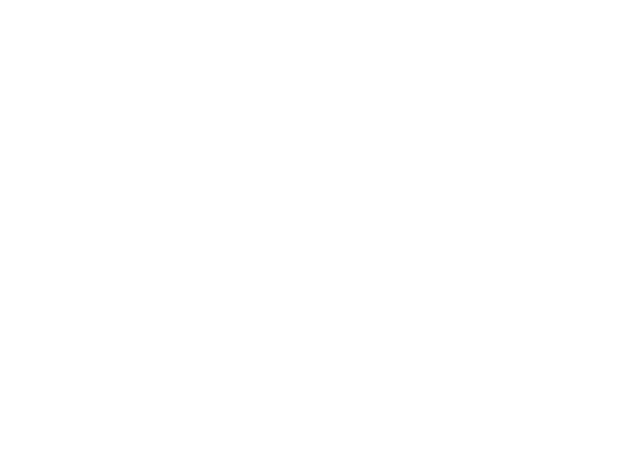
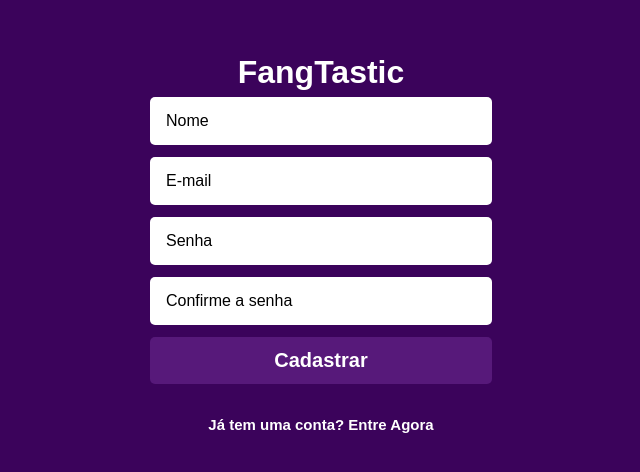
Before and after one commit to GPantoni/fangtastic-front-end, a React (Create React App) app: page /sign-up in a window 1280 px wide. Before the commit this address had no page. Shown: the part 160-632 px from the top of the page, without its empty margins (319-959 px from the left). Built offline with nearby package versions, Linux system fonts and the light colour scheme.

Commit message:
Add signUp layout + functionality

```diff
--- a/public/index.html
+++ b/public/index.html
@@ -3,6 +3,7 @@
   <head>
     <meta charset="utf-8" />
     <meta name="viewport" content="width=device-width, initial-scale=1" />
+    <link rel="shortcut icon" href="favicon.png" type="image/png">
     <title>Fangtastic</title>
   </head>
   <body>
--- a/src/App.js
+++ b/src/App.js
@@ -1,17 +1,17 @@
 import { BrowserRouter, Routes, Route } from "react-router-dom";
-import Products from "./pages/Products/index";
+import { Products, SignUp } from "./pages";
 
 export default function App() {
   return (
     <BrowserRouter>
       <Routes>
+        {/* <Route path="/home" element={<Sign-up />}></Route> */}
+        <Route path="/sign-up" element={<SignUp />}></Route>
+        {/* <Route path="/sign-in" element={<SignIn />}></Route> */}
         <Route path="/products" element={<Products />}></Route>
-        {/* <Route path="/sign-in" element={<Sign-in />}></Route>
-            <Route path="/sign-up" element={<Sign-up />}></Route>
-            <Route path="/home" element={<Sign-up />}></Route>
-            <Route path="/services" element={<Services />}></Route>
-            <Route path="/cart" element={<Cart />}></Route>
-            <Route path="/checkout" element={<Checkout />}></Route> */}
+        {/* <Route path="/services" element={<Services />}></Route>
+        <Route path="/cart" element={<Cart />}></Route>
+        <Route path="/checkout" element={<Checkout />}></Route> */}
       </Routes>
     </BrowserRouter>
   );
--- a/src/css/style.css
+++ b/src/css/style.css
@@ -7,4 +7,13 @@ a {
 }
 body {
   font-family: "Raleway", sans-serif;
+  min-height: 100vh;
 }
+.root {
+  width: 100%;
+  min-height: 100vh;
+
+  display: flex;
+  justify-content: center;
+  align-items: center;
+}
--- /dev/null
+++ b/src/pages/SignUp/index.js
@@ -0,0 +1,77 @@
+import React, { useState } from "react";
+import api from "../../services/api";
+import { Container, Form, Input, Button, StyledLink, Title } from "./style";
+
+export default function SignUp() {
+  const [formData, setFormData] = useState({
+    name: "",
+    email: "",
+    password: "",
+    confirmPassword: "",
+  });
+
+  function handleChange({ target }) {
+    setFormData({ ...formData, [target.name]: target.value });
+  }
+
+  async function handleSubmit(e) {
+    e.preventDefault();
+
+    if (formData.password !== formData.confirmPassword) {
+      alert("As senhas devem ser idênticas");
+      return;
+    }
+
+    const user = { ...formData };
+    delete user.confirmPassword;
+
+    try {
+      await api.signUp(user);
+    } catch (error) {
+      console.error(error);
+      alert("Erro! Tente novamente.");
+    }
+  }
+
+  return (
+    <Container>
+      <Title>FangTastic</Title>
+      <Form onSubmit={handleSubmit}>
+        <Input
+          placeholder="Nome"
+          type="text"
+          onChange={(e) => handleChange(e)}
+          name="name"
+          value={formData.name}
+          required
+        />
+        <Input
+          placeholder="E-mail"
+          type="email"
+          onChange={(e) => handleChange(e)}
+          name="email"
+          value={formData.email}
+          required
+        />
+        <Input
+          placeholder="Senha"
+          type="password"
+          onChange={(e) => handleChange(e)}
+          name="password"
+          value={formData.password}
+          required
+        />
+        <Input
+          placeholder="Confirme a senha"
+          type="password"
+          onChange={(e) => handleChange(e)}
+          name="confirmPassword"
+          value={formData.confirmPassword}
+          required
+        />
+        <Button type="submit">Cadastrar</Button>
+      </Form>
+      <StyledLink>Já tem uma conta? Entre Agora</StyledLink>
+    </Container>
+  );
+}
--- /dev/null
+++ b/src/pages/SignUp/style.js
@@ -0,0 +1,93 @@
+import styled from "styled-components";
+
+const Container = styled.div`
+  width: 100%;
+  min-height: 100vh;
+
+  display: flex;
+  flex-direction: column;
+  justify-content: center;
+  align-items: center;
+
+  background: #3b035b;
+`;
+
+const Form = styled.form`
+  width: 380px;
+
+  display: flex;
+  flex-direction: column;
+  justify-content: center;
+  align-items: center;
+  gap: 12px;
+
+  margin-bottom: 32px;
+
+  @media (max-width: 700px) {
+    width: 100%;
+  }
+`;
+
+const Input = styled.input`
+  all: unset;
+  box-sizing: border-box;
+  font-family: "Raleway", sans-serif;
+
+  width: 90%;
+
+  color: #000;
+  background: #ffffff;
+  padding: 15px 16px;
+  border-radius: 5px;
+
+  ::placeholder {
+    color: #000;
+    font-family: "Raleway", sans-serif;
+  }
+`;
+
+const Button = styled.button`
+  all: unset;
+  box-sizing: border-box;
+  cursor: pointer;
+
+  width: 90%;
+
+  color: #ffffff;
+  font-size: 20px;
+  font-style: normal;
+  font-weight: 700;
+  line-height: 23px;
+  letter-spacing: 0em;
+
+  text-align: center;
+
+  padding: 12px;
+
+  background: #57197a;
+  border-radius: 5px;
+`;
+
+const StyledLink = styled.span`
+  all: unset;
+  box-sizing: border-box;
+  cursor: pointer;
+
+  color: #fff;
+  font-style: normal;
+  font-weight: bold;
+  font-size: 15px;
+  line-height: 18px;
+`;
+
+const Title = styled.h1`
+  cursor: pointer;
+
+  color: #ffffff;
+  font-style: normal;
+  font-weight: bolder;
+  font-size: xx-large;
+  line-height: 50px;
+`;
+
+export { Container, Form, Input, Button, StyledLink, Title };
--- /dev/null
+++ b/src/pages/index.js
@@ -0,0 +1,4 @@
+import SignUp from "./SignUp";
+import Products from "./Products";
+
+export { Products, SignUp };
--- /dev/null
+++ b/src/services/api.js
@@ -0,0 +1,11 @@
+import axios from "axios";
+
+const BASE_URL = "http://localhost:5000";
+
+async function signUp(user) {
+  await axios.post(`${BASE_URL}/sign-up`, user);
+}
+
+const api = { signUp };
+
+export default api;
```
Also changed, not shown: public/favicon.png (added), src/pages/Register/index.js (deleted).
